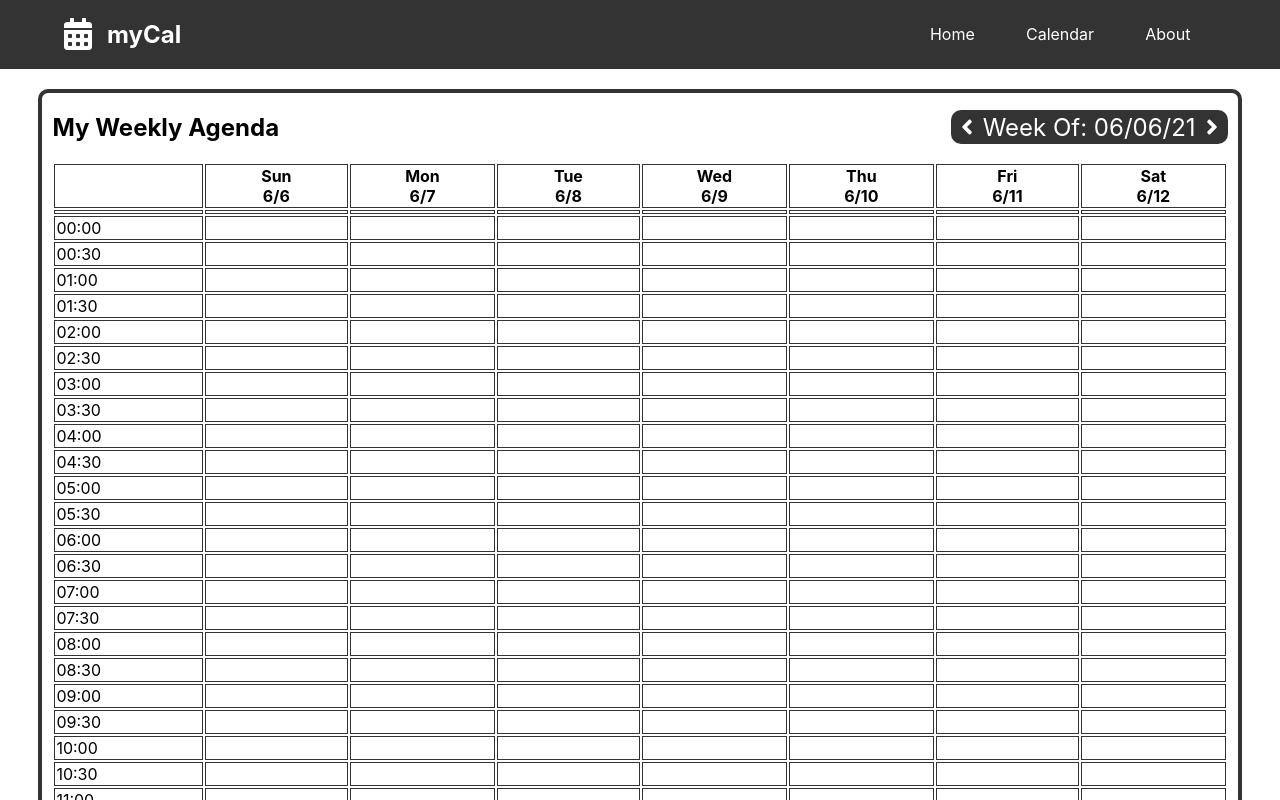
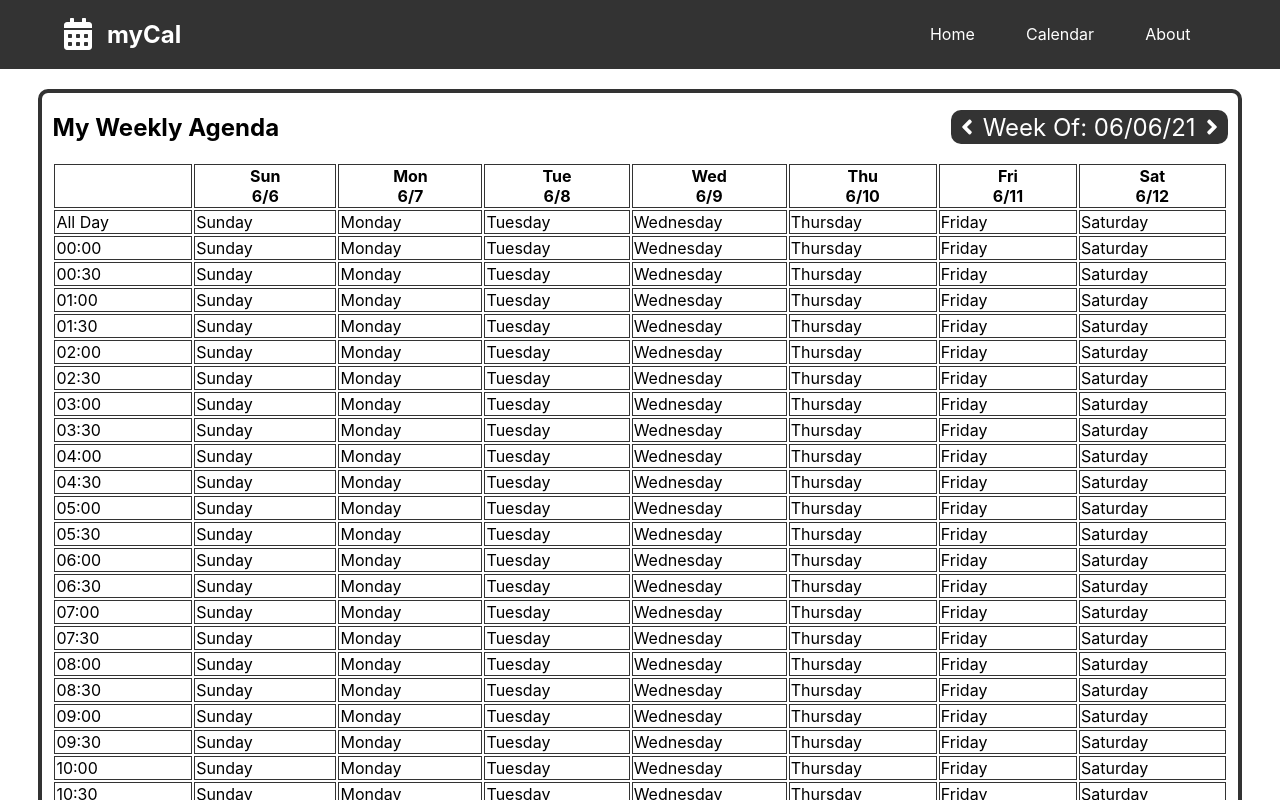
Before and after one commit to Ben-Bromley/myCal, a React (Create React App) app: page / in a window 1280 px wide. Shown: the top 800 px of the page. Built offline with nearby package versions, Linux system fonts and the light colour scheme; no server answers; the database is empty.

Commit message:
retrieved data, refactored code, passed props

```diff
--- a/src/components/WeeklyAgenda.jsx
+++ b/src/components/WeeklyAgenda.jsx
@@ -14,41 +14,28 @@ class WeeklyAgenda extends React.Component {
 		}
 		// essentially a constant
 		this.weekDaysShort = moment.weekdaysShort()
-		this.getHeaderDates()
-		this.addHeaders()
-		this.addAllDayEvents()
+		console.log(moment.weekdays())
 
-		// get firestore data!
+		this.getData = async () => {
+			this.dbRef = db.collection('userData')
+			this.allData = await this.dbRef.get()
+			this.allData.forEach(doc => console.log(doc.id, '=>', doc.data()));
 
-		// const db = firebase.firestore()
-		// let docRef = db.collection('userData')
-		// console.log(docRef)
-
-		// const fetchEvents = async () => {
-		// 	const response = db.collection('userData')
-		// 	const data = await response.get()
-		// 	console.log(data.docs);
-		// }
-		// // calls function twice for some reason
-		// fetchEvents();
-
-		this.snapshot = async () => {
-			this.collection = await db.collection('userData').get()
-			this.collection.forEach(doc => console.log(doc.id, '=>', doc.data()));
+			// logs all documents with
+			this.documentEx = await this.dbRef.where('isAllDay', '==', true).get()
+			this.documentEx.forEach(doc => {console.log(doc.data())})
 		}
 
 	};
 
-	// getData () {
-
-	// 	this.collection = await db.collection('userData').get()
-	// 	this.collection.forEach(doc => console.log(doc.name, '=>', doc.data()));
-
-	// }
-
 	componentDidMount() {
-		// this.getData();
-		this.snapshot();
+		// gets data from firebase
+		this.getData();
+		// adds table headers using state
+		this.getHeaderDates()
+		this.addHeaders()
+		// adds all day events
+		this.addAllDayEvents()
 	}
 
 	getHeaderDates() {
@@ -64,7 +51,7 @@ class WeeklyAgenda extends React.Component {
 		 	// Adds a day
 			this.weekStart = this.weekStart.add(1, 'days');
 		};
-		// this.setState(()=>({weekDates: this.weekDates}));
+		this.setState(()=>({weekDates: this.weekDates}));
 		// return this.weekDates;
 	}
 	addHeaders() {
@@ -76,7 +63,7 @@ class WeeklyAgenda extends React.Component {
 				</th>
 			);
 		})
-		// this.setState(() => ({tableHeaders: this.tableHeaderArray}))
+		this.setState(() => ({tableHeaders: this.tableHeaderArray}))
 		// return this.tableHeaderArray;
 	};
 	prevWeek() {
@@ -89,7 +76,7 @@ class WeeklyAgenda extends React.Component {
 			()=>{this.getHeaderDates();this.addHeaders();}
 		);
 	}
-	// creates an array ofr times from 00:00 - 23:30 as strings
+	// creates an array of times from 00:00 - 23:30 as strings
 	createTimeSlots() {
 		let x = {slotInterval: 30, openTime: '0:00', closeTime: '24:00'};
 		// format times
@@ -114,17 +101,20 @@ class WeeklyAgenda extends React.Component {
 		this.timeSlotElements = [];
 		// TODO: first add the all day event data
 		for (let d = 0; d < 48; d++){
+			// get elements for this time slot
+
 			this.timeSlotElements.push(
+				// adding events row by row
 				<tr key={d} className="timeSlot">
 					<td key={d}>{this.timeSlots[d]}</td>
 					{/* the below elements must be rendered with the data */}
-					<TableCell />
-					<TableCell />
-					<TableCell />
-					<TableCell />
-					<TableCell />
-					<TableCell />
-					<TableCell />
+					<TableCell day='Sunday' timeSlot={this.timeSlots[d]}/>
+					<TableCell day='Monday' timeSlot={this.timeSlots[d]}/>
+					<TableCell day='Tuesday' timeSlot={this.timeSlots[d]}/>
+					<TableCell day='Wednesday' timeSlot={this.timeSlots[d]}/>
+					<TableCell day='Thursday' timeSlot={this.timeSlots[d]}/>
+					<TableCell day='Friday' timeSlot={this.timeSlots[d]}/>
+					<TableCell day='Saturday' timeSlot={this.timeSlots[d]}/>
 				</tr>
 			);
 		}
@@ -134,7 +124,7 @@ class WeeklyAgenda extends React.Component {
 		let allDayArray = [];
 		const dataArray = ['', '', '', '', '', '', '']; // pull firebase data
 		this.allDayArray = dataArray.map((data, index) => {
-			return <TableCell key={'AllDay' + index} eventData={data} />;
+			return <TableCell day={moment.weekdays(index)}/>;
 		})
 		// console.log('array: ', allDayArray)
 		this.setState({allDayData: allDayArray});
@@ -157,10 +147,10 @@ class WeeklyAgenda extends React.Component {
 					</div>
 				</div>
 				<table>
-					<thead>{<tr><td></td>{this.tableHeaderArray}</tr>}</thead>
+					<thead>{<tr><td></td>{this.state.tableHeaders}</tr>}</thead>
 					<tbody>
 						{/* add all day event */}
-						<tr><TableCell eventData="All Day"/>{this.allDayArray}</tr>
+						<tr><TableCell display="All Day"/>{this.allDayArray}</tr>
 						{this.addTimesToTable()}
 					</tbody>
 				</table>
```
